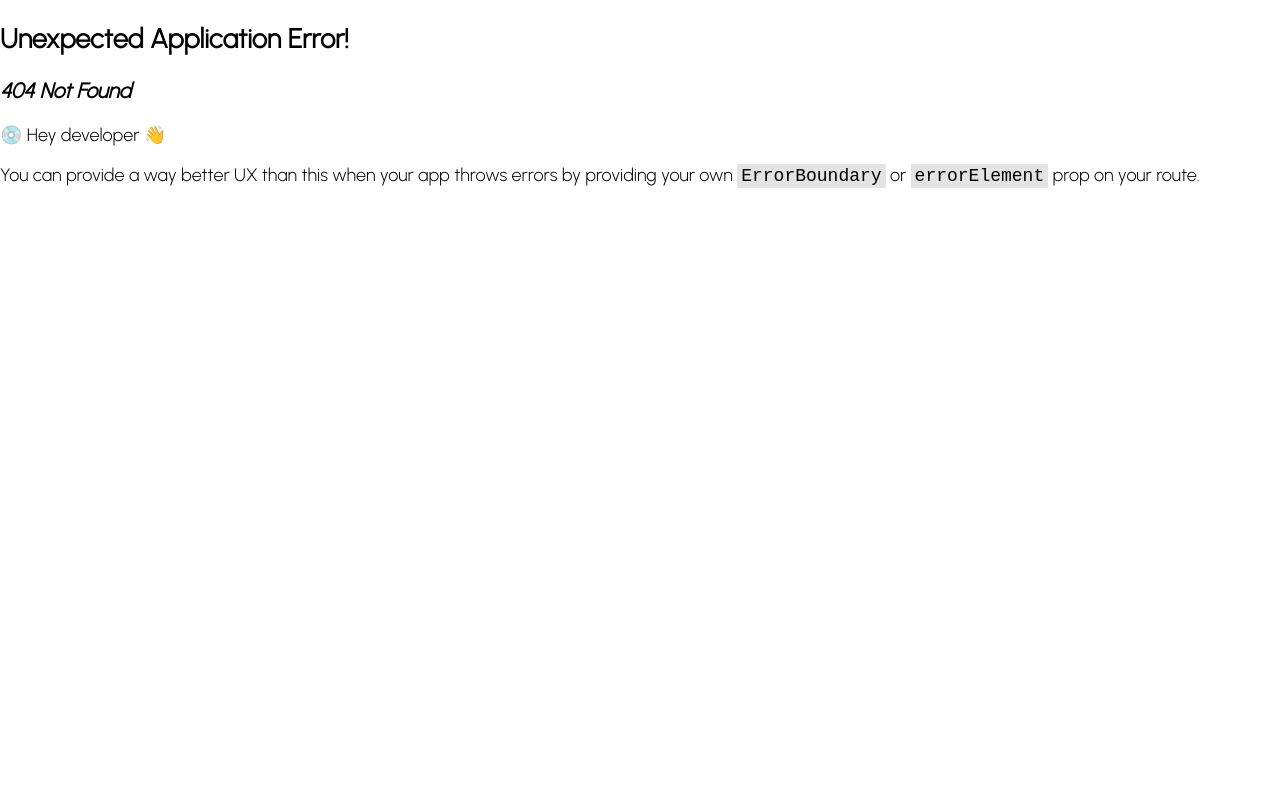
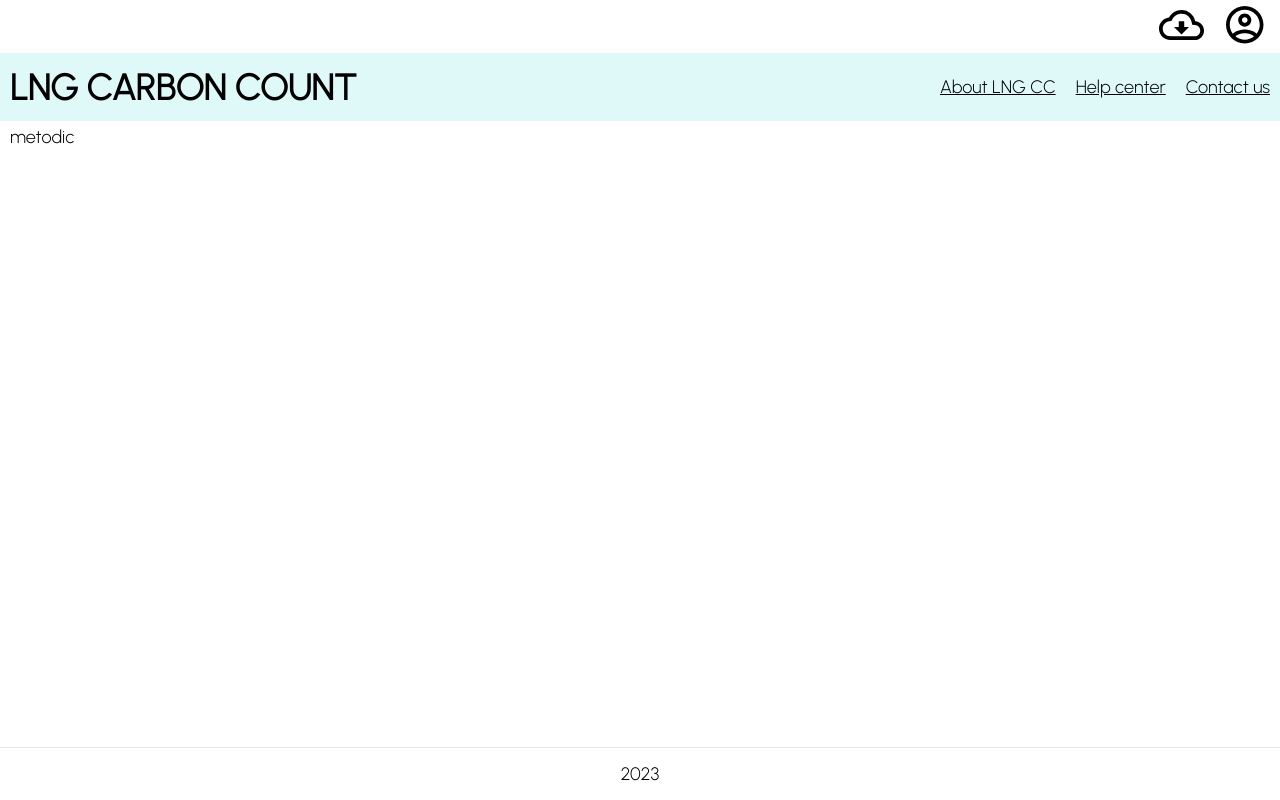
Before and after one commit to Vetapteka/lng-carbon-count, a React (Create React App) app: page /lng-carbon-count/metodic in a window 1280 px wide. Before the commit this address had no page. Built offline with nearby package versions, Linux system fonts and the light colour scheme.

Commit message:
refactor: add Layout and Footer + improve routing

```diff
--- a/public/index.html
+++ b/public/index.html
@@ -7,6 +7,6 @@
     </head>
     <body>
         <noscript>You need to enable JavaScript to run this app.</noscript>
-        <div id="root"></div>
+        <div class="wrapper" id="root"></div>
     </body>
 </html>
--- /dev/null
+++ b/src/components/layout/Footer/Footer.jsx
@@ -0,0 +1,16 @@
+import React from 'react';
+import classes from './Footer.module.css';
+
+const Footer = () => {
+    return (
+        <footer>
+            <div className='container'>
+                <div className={classes.footer__body}>
+                    <div>{new Date().getFullYear()}</div>
+                </div>
+            </div>
+        </footer>
+    );
+};
+
+export default Footer;
--- /dev/null
+++ b/src/components/layout/Footer/Footer.module.css
@@ -0,0 +1,13 @@
+footer {
+    border-top: 1px solid var(--color-grey-light);
+}
+
+.footer__body {
+    padding: 10px;
+}
+
+.footer__body div {
+    display: flex;
+  align-items: center;
+  justify-content: center;
+}
--- a/src/components/layout/Layout/Layout.css
+++ b/src/components/layout/Layout/Layout.css
@@ -1,5 +1,26 @@
+.wrapper {
+    min-height: 100vh;
+    display: flex;
+    flex-direction: column;
+}
+
 .container {
     max-width: 1371px;
-    margin: 0px auto;
-    padding: 0 10px;
+    margin: 0 auto;
+    padding: 5px 10px;
 }
+
+header {
+    position: fixed;
+    width: 100%;
+    left: 0;
+    z-index: 100;
+}
+
+main {
+    margin-top: 121px;
+    flex-grow: 1;
+}
+footer {
+    flex-grow: 0;
+}
--- a/src/components/layout/Layout/Layout.jsx
+++ b/src/components/layout/Layout/Layout.jsx
@@ -1,13 +1,20 @@
 import React from 'react';
 import { Outlet } from 'react-router-dom';
+import Footer from '../Footer/Footer';
 import NavBar from '../navBar/NavBar';
+
 import './Layout.css';
 
 const Layout = () => {
     return (
         <>
             <NavBar />
-            <Outlet />
+            <main>
+                <div className='container'>
+                    <Outlet />
+                </div>
+            </main>
+            <Footer />
         </>
     );
 };
--- a/src/index.css
+++ b/src/index.css
@@ -19,15 +19,14 @@
 body {
     font-family: 'Urbanist', sans-serif;
     font-size: 18px;
-}
-
-body,
-h1 {
     margin: 0;
 }
 
-.container {
-    max-width: 1371px;
-    margin: 0px auto;
-    padding: 0 10px;
+h1,
+h2,
+h3,
+h4,
+h5,
+h6 {
+    margin: 0;
 }
--- a/src/index.js
+++ b/src/index.js
@@ -1,6 +1,5 @@
 import React from 'react';
 import ReactDOM from 'react-dom/client';
-import { BrowserRouter } from 'react-router-dom';
 import App from './App';
 import './index.css';
 
--- a/src/utils/consts.js
+++ b/src/utils/consts.js
@@ -1,4 +1,7 @@
-export const CALCULATOR_ROUTE = '/';
-export const METODIC_ROUTE = '/metodic';
-export const HELP_CNTER_ROUTE = '/help_center';
-export const CONTACT_US_ROUTE = '/contact';
+export const CALCULATOR_ROUTE = '/lng-carbon-count/';
+export const METODIC_ROUTE = '/lng-carbon-count/metodic';
+export const HELP_CNTER_ROUTE = '/lng-carbon-count/help_center';
+export const CONTACT_US_ROUTE = '/lng-carbon-count/contact';
+
+export const ICON_DOWNLOAD_PATH = './images/download.swg';
+export const ICON_AUTH_PATH = './images/auth.swg';
```
